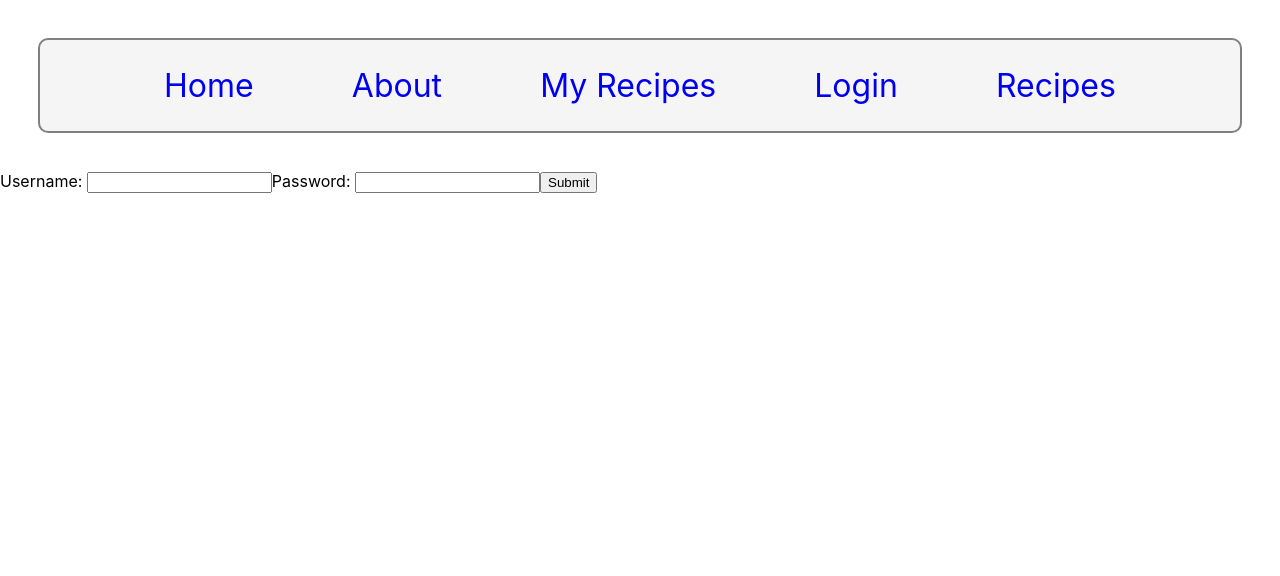
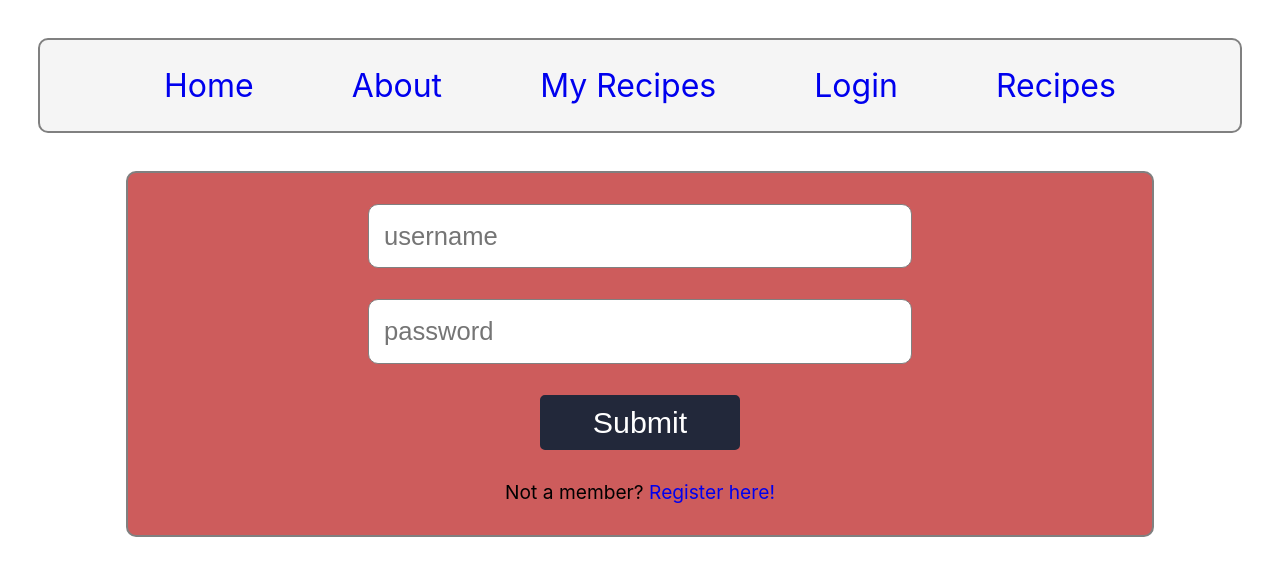
Before and after one commit to KD-Secret-Family-Recipes-Cookbook/front-end, a React (Create React App) app in the folder recipe-creator/: page / in a window 1280 px wide. Shown: the top 576 px of the page. Built offline with nearby package versions, Linux system fonts and the light colour scheme.

Commit message:
Fixed the styling on the login page

```diff
--- a/recipe-creator/src/components/Login.js
+++ b/recipe-creator/src/components/Login.js
@@ -49,19 +49,21 @@ function Login() {
         .catch(err => console.log(err.response))
   };
   return (
-      <>
+      <div>
           <form onSubmit={handleSubmit}>
-              <label>Username: <input name='username' value={values.username} onChange={handleChange}/></label>
-              <label>Password: <input name='password' value={values.password} onChange={handleChange}/></label>
-              <button type='submit'>Submit</button>
+            <InputContainer>
+              <InputStyling name='username' value={values.username} placeholder='username' onChange={handleChange}/>
+              <InputStyling name='password' value={values.password} placeholder='password' onChange={handleChange}/>
+              <ButtonStyling type='submit'>Submit</ButtonStyling>
+              <RegisterLinkStyling>
+                Not a member? <Link to='./register'>Register here!</Link>
+              </RegisterLinkStyling>
+            </InputContainer>
           </form>
-      </>
+      </div>
   )
 }
 export default Login;
-
-
-
 
 
 //   export default Login;
```
